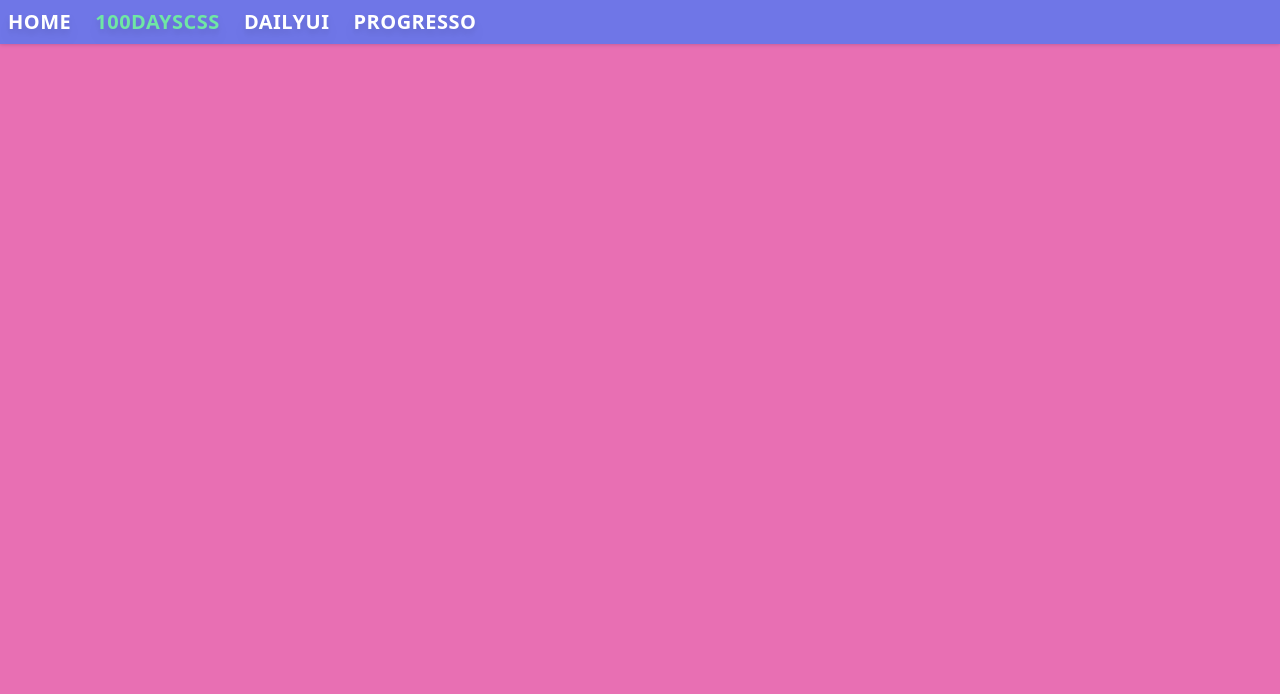
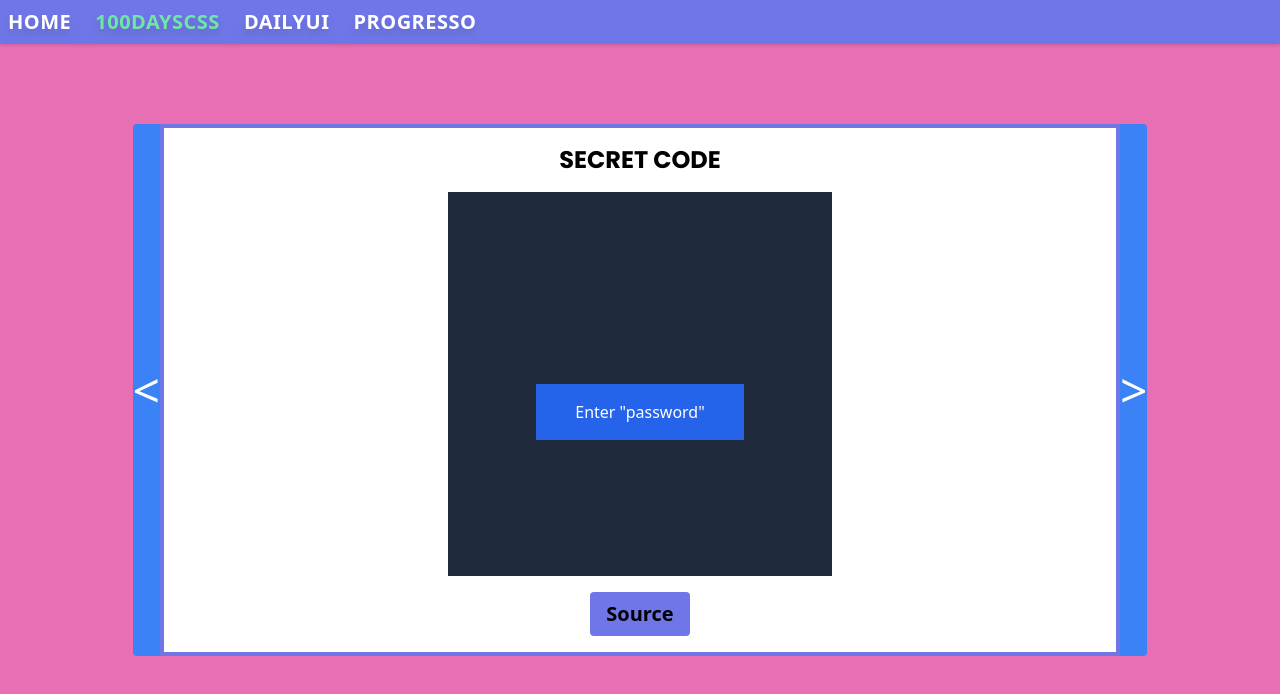
Before and after one commit to Marco-A-C-Pereira/100-Days-CSS, a React (Vite) app: page /100DaysCSS/15 in a window 1280 px wide. Shown: the top 694 px of the page. Built offline with nearby package versions, Linux system fonts and the light colour scheme; the HTML template or start-up script is replaced by a standard one; a web font is replaced by a local one.

Commit message:
HDcss15 complete

```diff
--- a/src/App.jsx
+++ b/src/App.jsx
@@ -78,6 +78,10 @@ export default function App() {
 						path='14'
 						element={<HD.SphereIllusion />}
 					/>
+					<Route
+						path='15'
+						element={<HD.SecretKey />}
+					/>
 				</Route>
 				<Route path='/DailyUI'>
 					<Route
--- /dev/null
+++ b/src/components/100Days/Day-15/SecretKey.jsx
@@ -0,0 +1,86 @@
+import Frame from '../../shared/Frame';
+import SectionTitle from '../../shared/SectionTitle';
+import SrcButton from '../../shared/SrcButton';
+import { motion } from 'framer-motion';
+import { useState } from 'react';
+
+export default function SecretKey() {
+	const [isPassword, setIsPassword] = useState(false);
+
+	function handleInput(e) {
+		const inputValue = e.currentTarget.value;
+		if (inputValue === 'password') {
+			setIsPassword(true);
+		}
+	}
+
+	return (
+		<Frame>
+			<SectionTitle>Secret code</SectionTitle>
+			<main
+				className={`h-96 w-96 ${
+					isPassword
+						? 'bg-[url(/assets/Pepegif.gif)]'
+						: 'bg-slate-800'
+				} flex  flex-col items-center justify-center`}>
+				<div className='child:text-center '>
+					{isPassword ? (
+						<ReveledPassword />
+					) : (
+						<HiddenPassword handleInput={handleInput} />
+					)}
+				</div>
+			</main>
+			<SrcButton src='https://100dayscss.com/days/76/' />
+		</Frame>
+	);
+}
+
+function HiddenPassword({ handleInput }) {
+	return (
+		<div className='child:h-14 child:w-52'>
+			<div className='flex items-center justify-center'></div>
+			<input
+				type='text'
+				placeholder='Enter "password"'
+				onChange={handleInput}
+				className='text-center bg-blue-600 text-white placeholder:text-white '
+			/>
+		</div>
+	);
+}
+
+function ReveledPassword() {
+	return (
+		<div className='child:h-14 child:w-52 child:flex child:items-center child:justify-center font-bold'>
+			<motion.div
+				initial={{ rotateX: -180, originY: 1 }}
+				animate={{ rotateX: 0 }}
+				transition={{
+					duration: 1,
+					ease: 'linear',
+					// repeat: Infinity,
+					repeatDelay: 2,
+				}}
+				className='bg-blue-600 text-white tracking-wide'
+				style={{
+					// backfaceVisibility: 'hidden',
+					perspective: '1000px',
+					transformStyle: 'preserve-3d',
+				}}>
+				<div
+					className='absolute w-full h-full'
+					style={{ backfaceVisibility: 'hidden' }}
+				/>
+				<p
+					className='absolute'
+					style={{ backfaceVisibility: 'hidden' }}>
+					Secret Key
+				</p>
+			</motion.div>
+			<div className='bg-amber-400'>
+				<span>M4D-E1N-SUS</span>
+			</div>
+		</div>
+	);
+}
--- a/src/components/100Days/index.js
+++ b/src/components/100Days/index.js
@@ -12,3 +12,4 @@ export { default as Rings } from './Day-11/Rings';
 export { default as WordCarrousel } from './Day-12/WordCarrousel';
 export { default as Pagination } from './Day-13/Pagination';
 export { default as SphereIllusion } from './Day-14/SphereIllusion';
+export { default as SecretKey } from './Day-15/SecretKey';
--- a/src/index.css
+++ b/src/index.css
@@ -2,6 +2,10 @@
 @tailwind components;
 @tailwind utilities;
 
+.absolute-center {
+    @apply top-1/2 left-1/2 -translate-y-1/2 -translate-x-1/2
+}
+
 html {
     height: 100%;
 }
--- a/src/pages/Hdayscss.jsx
+++ b/src/pages/Hdayscss.jsx
@@ -82,6 +82,11 @@ export default function Hdayscss() {
 						isCompleted={false}>
 						Dia 14: Esfera 3D
 					</ShowcaseItem>
+					<ShowcaseItem
+						url='15'
+						isCompleted={true}>
+						Dia 15: Chave Secreta
+					</ShowcaseItem>
 				</div>
 			</section>
 		</main>
--- a/tailwind.config.js
+++ b/tailwind.config.js
@@ -30,7 +30,6 @@ export default {
 				},
 			},
 		},
-		theme: {},
 	},
 	plugins: [
 		function ({ addVariant }) {
```
Also changed, not shown: 1 other file (tests, documents, lock files or other folders).
